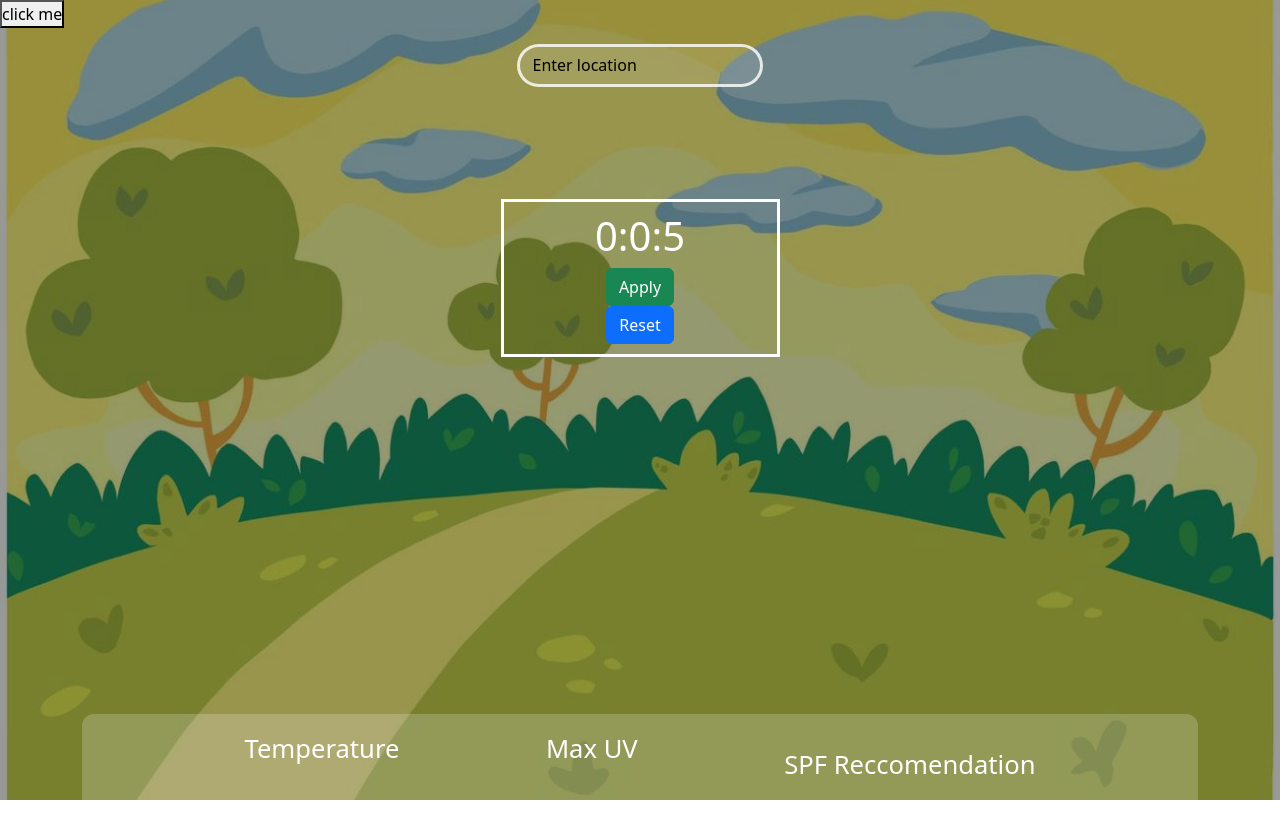
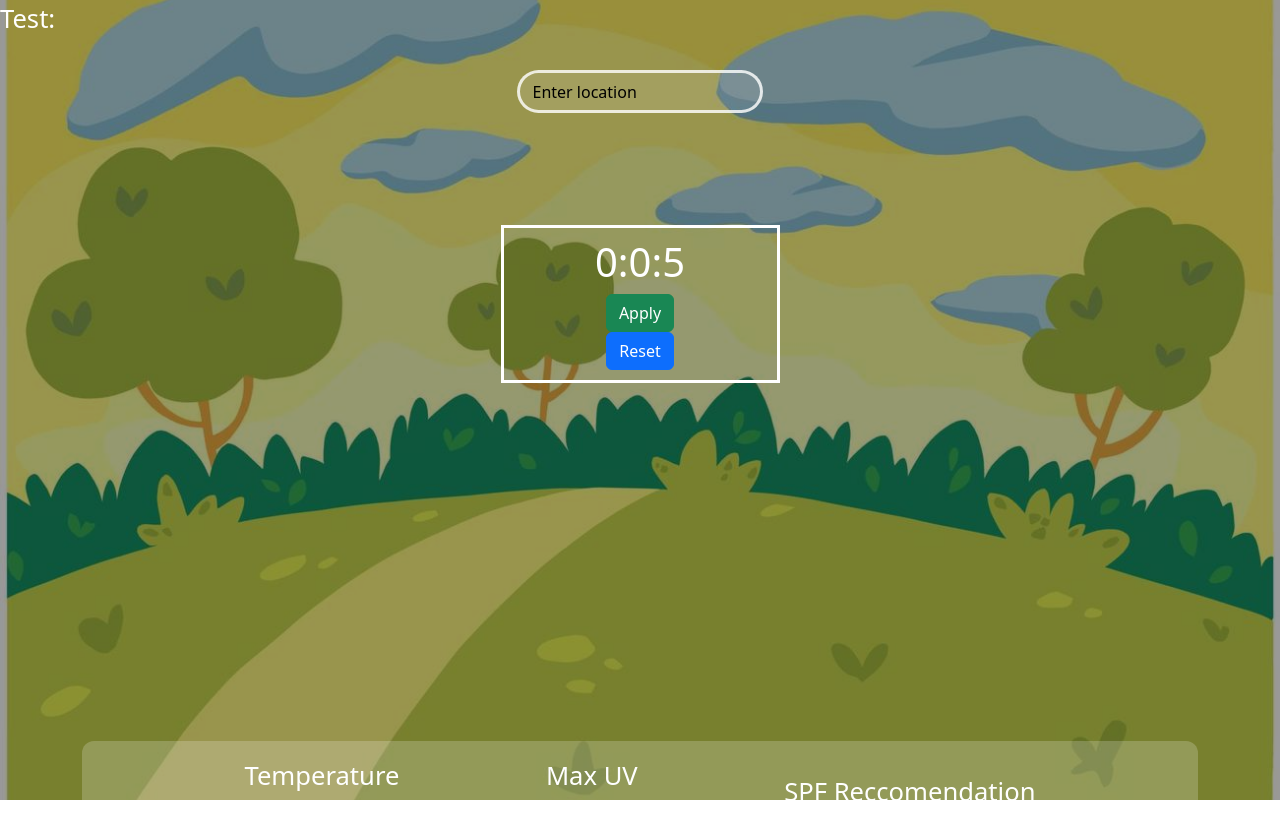
Before and after one commit to kiara-singh/UVreapply, a React (Create React App) app: page / in a window 1280 px wide. Shown: the top 838 px of the page. Built offline with nearby package versions, Linux system fonts and the light colour scheme.

Commit message:
confirmed spf recomendation works

```diff
--- a/src/App.js
+++ b/src/App.js
@@ -13,21 +13,20 @@ function App() {
   const[lat,setLat]=useState(0)
   const[long,setLong]=useState(0)
   const[UV,setUV]=useState([])
-  const UVapikey="openuv-dln7c1rlyr3t1yw-io";
-  const UVapiurl="https://api.openuv.io/api/v1/uv";
 
-
-  const url2=`https://api.open-meteo.com/v1/forecast?latitude=${lat}&longitude=${long}&daily=uv_index_max,uv_index_clear_sky_max&timezone=auto&forecast_days=1`
   const url=`https://api.openweathermap.org/data/2.5/weather?q=${location}&appid=cd990b4f0752b81744e02484bddfa385&units=metric`
 
   function SPF(){
     if(UV.result){
       if((UV.result.uv)>=3){
+        console.log("yes")
         return "YES!"
       }else{
+        console.log("no")
         return "Not needed"
       }
     }
+    console.log("end")
   }
 
   function getTime(time){
@@ -73,7 +72,7 @@ function App() {
   return (
     <div className="App">
     <div>
-    <button onClick={getTime}>click me</button>
+    <p>Test: {SPF()}</p>
     </div>
 
       <div className="search">
@@ -114,12 +113,12 @@ function App() {
           </div>
 
           <div className="maxUV">
-          {UV.result ? <p>{UV.result.uv_max} at {getTime(UV.result.uv_max_time)}</p>:null}
+            {UV.result ? <p>{UV.result.uv_max} at {getTime(UV.result.uv_max_time)}</p>:null}
             <p>Max UV</p>
           </div>
 
           <div className="SPF Reccomended?">
-          <p> {SPF()}</p>
+            <p>{SPF()}</p>
             <p>SPF Reccomendation</p>
           </div>
         </div>
```
